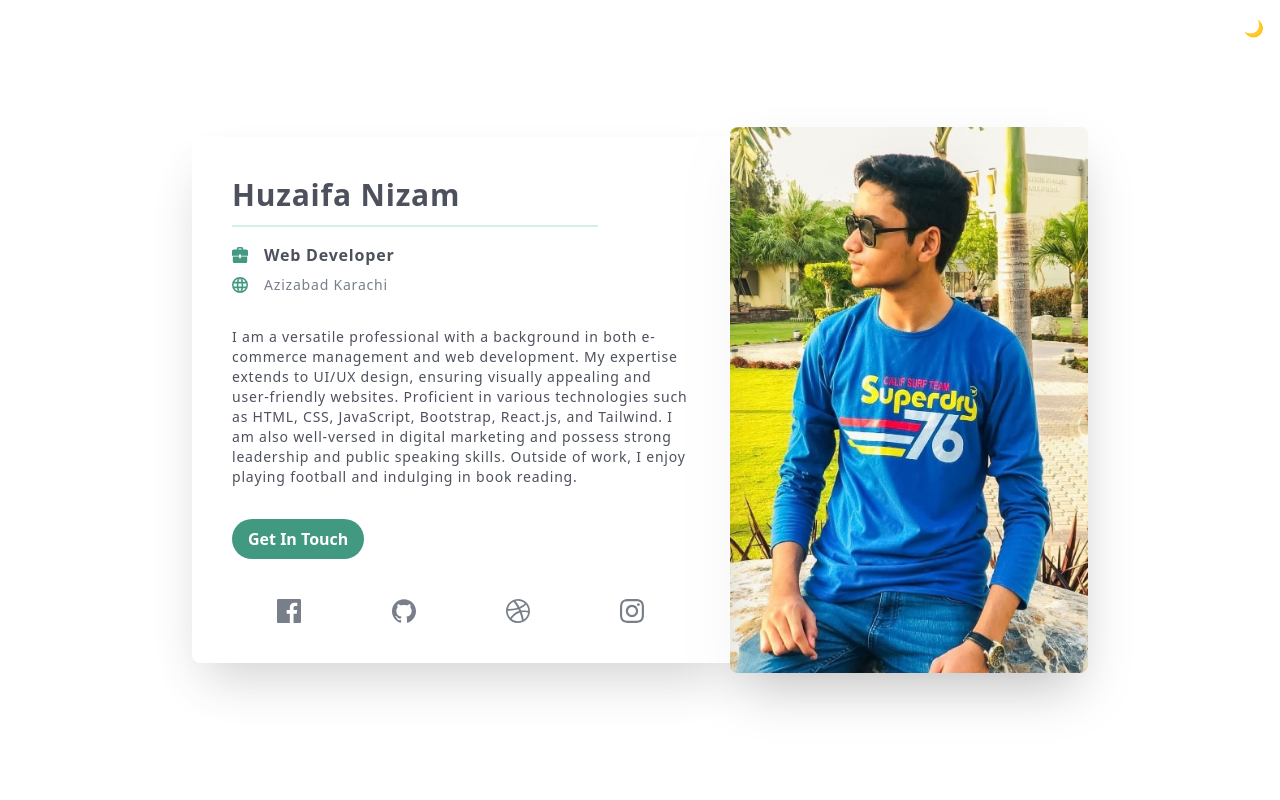
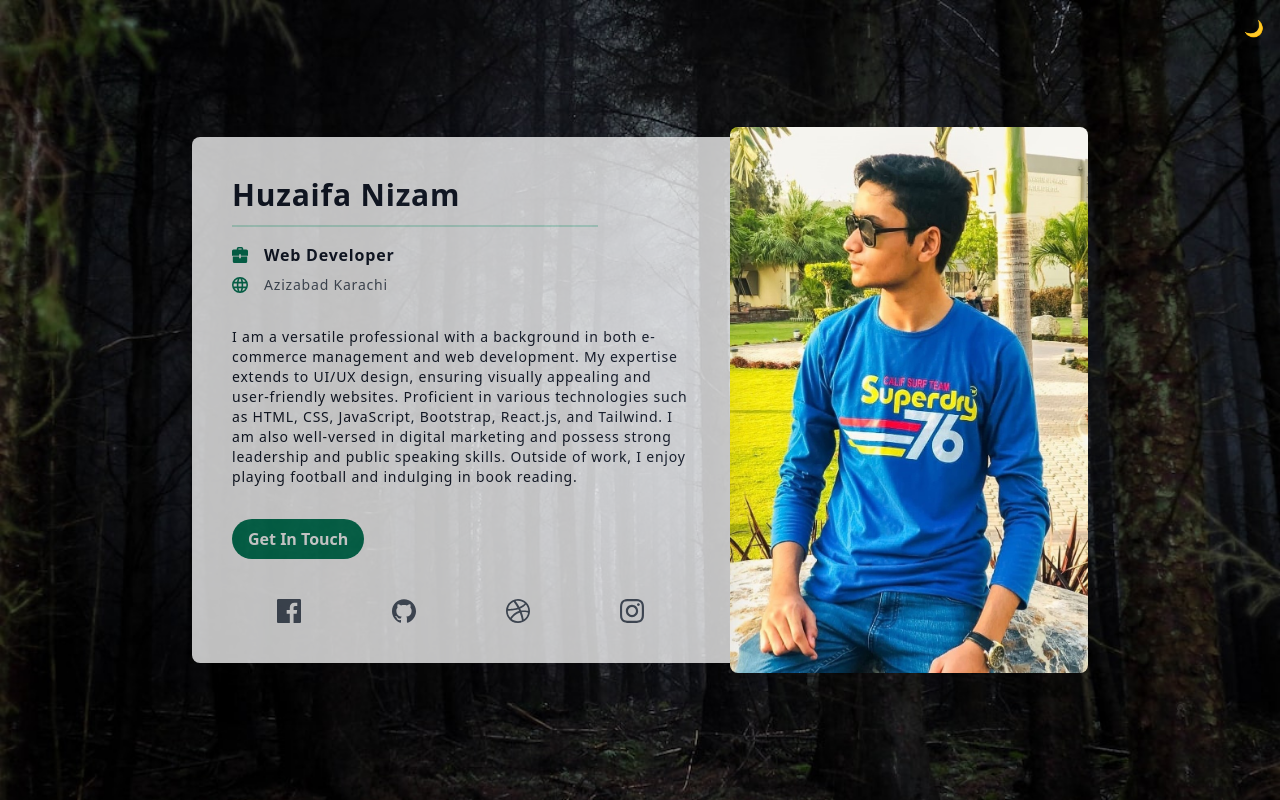
Before and after one commit to huzaifanizam/My-Porfile-Card, a plain HTML site: page index.html in a window 1280 px wide. Drawn offline with nearby package versions, Linux system fonts and the light colour scheme; the site is published under a folder, as on GitHub Pages, so addresses that start at the root find nothing; a script that the page names is missing.

Commit message:
first commit

```diff
--- a/index.html
+++ b/index.html
@@ -18,7 +18,7 @@
 
 </head>
 <!-- background Image  https://source.unsplash.com/1L71sPT5XKc -->
-<body class="font-sans antialiased text-gray-900 leading-normal tracking-wider bg-cover" style="background-image:url('/background.jpeg');">
+<body class="font-sans antialiased text-gray-900 leading-normal tracking-wider bg-cover" style="background-image:url('./background.jpeg');">
 
 
 
```
